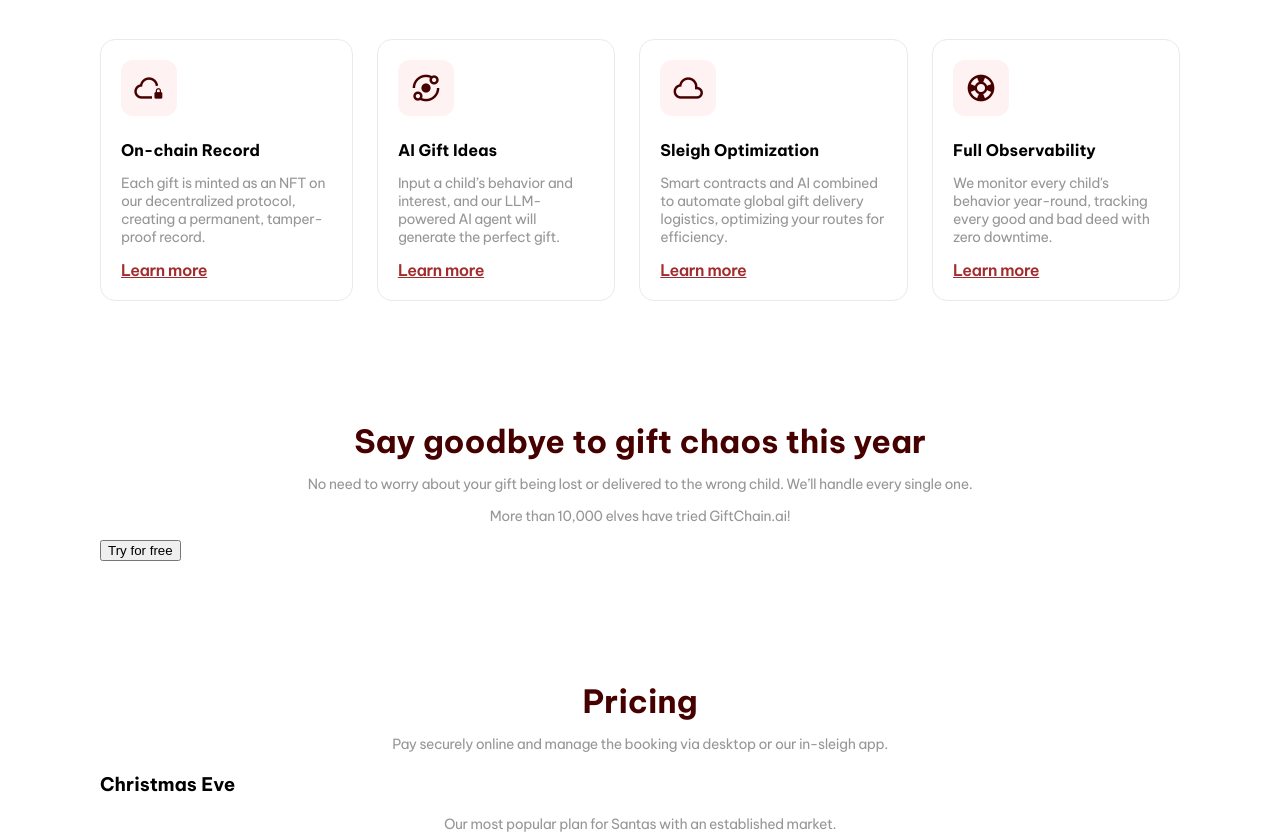
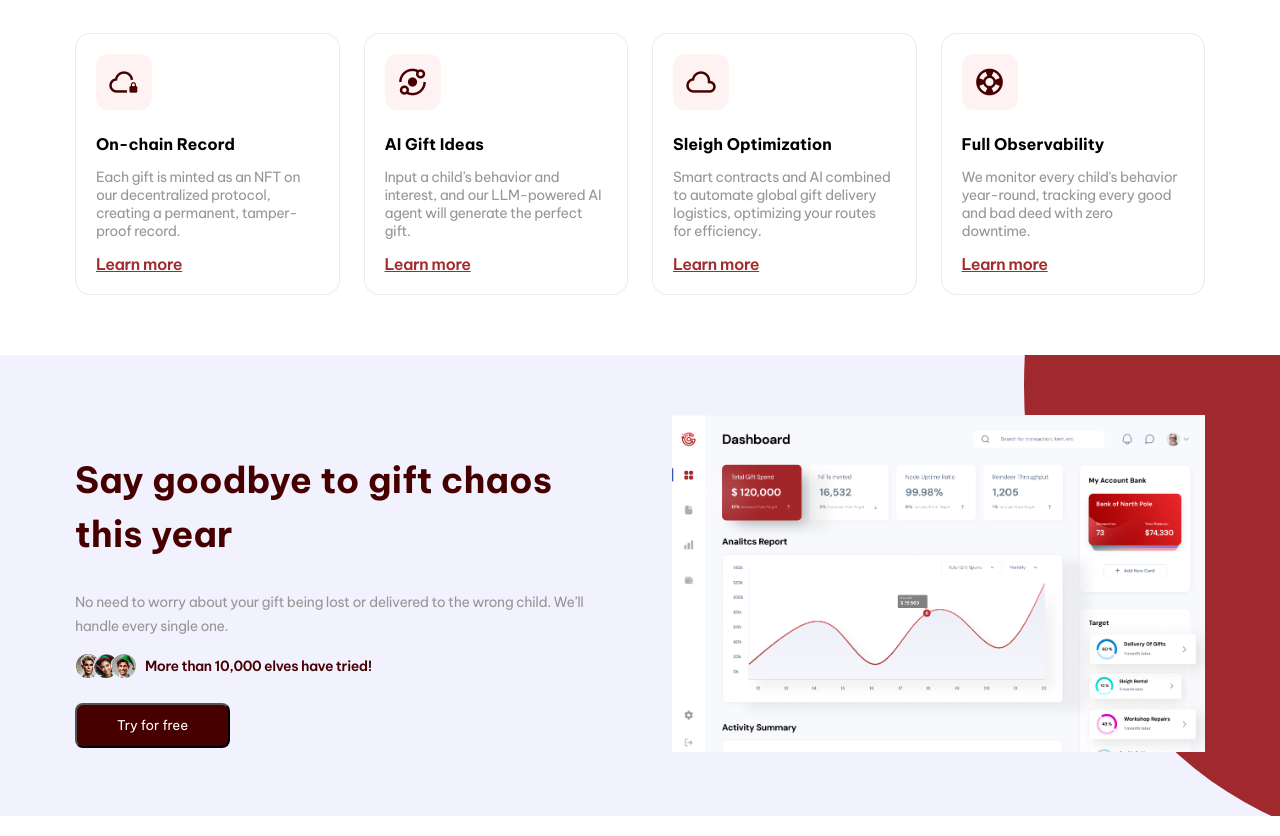
Before and after one commit to shams-shimul/SaaS-Landing-Page-GiftChain, a website built with Vite: page index.html in a window 1280 px wide. Shown: the part 1420-2256 px from the top of the page. Built offline with nearby package versions, Linux system fonts and the light colour scheme.

Commit message:
solution-section done

```diff
--- a/index.css
+++ b/index.css
@@ -1,3 +1,8 @@
+/* UTILITIES */
+.text-center {
+	text-align: center;
+}
+
 /*
 Link to Figma: https://scrimba.com/links/santa-saas-figma
 */
@@ -18,9 +23,13 @@ body {
 	font-style: normal;
 }
 
+button {
+	font-family: inherit;
+}
+
 header {
 	padding: 2.5em;
-	padding-bottom: 4em;
+	padding-bottom: 3.5em;
 	position: relative;
 	overflow: hidden;
 }
@@ -142,7 +151,7 @@ img#hero-img {
 }
 
 section {
-	padding: 60px 100px;
+	padding: 60px 75px;
 }
 
 #product {
@@ -157,14 +166,14 @@ section > h2 {
 }
 
 section p {
-	text-align: center;
 	font-size: 14px;
 	color: #969696;
 	letter-spacing: -0.41px;
 }
 
 section .cards {
-	display: flex;
+	display: grid;
+	grid-template-columns: repeat(4, 1fr);
 	gap: 24px;
 	margin-top: 4em;
 }
@@ -191,11 +200,6 @@ section .cards span {
 section .cards h3 {
 	margin: 0;
 	font-size: 16px;
-	white-space: nowrap;
-}
-
-section .cards p {
-	text-align: left;
 }
 
 section .cards a {
@@ -204,6 +208,88 @@ section .cards a {
 	letter-spacing: -0.41px;
 }
 
+#solution {
+	position: relative;
+	background-color: #f2f2ff;
+	z-index: -2;
+	overflow: hidden;
+	display: flex;
+	align-items: center;
+	gap: 4em;
+}
+
+#solution > * {
+	flex: 1;
+}
+
+#solution img {
+	width: 100%;
+}
+
+#solution::after {
+	content: "";
+	position: absolute;
+	bottom: -30px;
+	right: -40%;
+	width: 60%;
+	height: 200%;
+	border-radius: 50%;
+	background-color: var(--red);
+	z-index: -1;
+}
+
+#solution h2 {
+	font-size: 2.25em;
+	color: var(--dark-red);
+	line-height: 150%;
+}
+
+#solution h2 + p {
+	line-height: 170%;
+}
+
+#elf {
+	display: flex;
+	align-items: center;
+}
+
+#elf-imgs {
+	display: flex;
+}
+
+#elf-imgs img {
+	width: 24px;
+	height: 24px;
+	border-radius: 100%;
+	border: 1px solid #fff2f2;
+	position: relative;
+}
+
+#elf-imgs img:nth-child(2) {
+	left: -8px;
+}
+
+#elf-imgs img:nth-child(3) {
+	left: -16px;
+}
+
+#elf-imgs + p {
+	font-size: 14px;
+	font-weight: 600;
+	color: var(--dark-red);
+	margin: 0;
+	position: relative;
+	left: -8px;
+}
+
+#solution button {
+	margin-top: 24px;
+	background-color: var(--dark-red);
+	color: white;
+	border-radius: 8px;
+	padding: 12px 40px;
+}
+
 #customer img {
 	width: 100px;
 }
--- a/index.html
+++ b/index.html
@@ -1,24 +1,20 @@
 <!DOCTYPE html>
 <html lang="en">
+
   <head>
-		<meta charset="UTF-8" />
-		<meta name="viewport" content="width=device-width, initial-scale=1.0" />
-		<title>
-			GiftChain.ai - AI-Powered Blockchain for Effortless Gift Management
-		</title>
+    <meta charset="UTF-8">
+    <meta name="viewport" content="width=device-width, initial-scale=1.0">
+    <title>GiftChain.ai - AI-Powered Blockchain for Effortless Gift Management</title>
 
     <!-- font -->
-		<link rel="preconnect" href="https://fonts.googleapis.com" />
-		<link rel="preconnect" href="https://fonts.gstatic.com" crossorigin />
+    <link rel="preconnect" href="https://fonts.googleapis.com">
+    <link rel="preconnect" href="https://fonts.gstatic.com" crossorigin>
     <link
       href="https://fonts.googleapis.com/css2?family=Be+Vietnam+Pro:ital,wght@0,100;0,200;0,300;0,400;0,500;0,600;0,700;0,800;0,900;1,100;1,200;1,300;1,400;1,500;1,600;1,700;1,800;1,900&display=swap"
-			rel="stylesheet"
-		/>
+      rel="stylesheet">
     <!-- google icons -->
-		<link
-			rel="stylesheet"
-			href="https://fonts.googleapis.com/css2?family=Material+Symbols+Outlined:opsz,wght,FILL,GRAD@20..48,100..700,0..1,-50..200&icon_names=cloud,cloud_lock,orbit,support"
-		/>
+    <link rel="stylesheet"
+      href="https://fonts.googleapis.com/css2?family=Material+Symbols+Outlined:opsz,wght,FILL,GRAD@20..48,100..700,0..1,-50..200&icon_names=cloud,cloud_lock,orbit,support" />
 
     <!-- styles -->
     <link rel="stylesheet" href="index.css" />
@@ -28,7 +24,7 @@
     <header>
       <nav>
         <div class="logo">
-					<img src="images/logo.svg" alt="GiftChain.ai logo" />
+          <img src="images/logo.svg" alt="GiftChain.ai logo">
           <span>GiftChain.ai</span>
         </div>
         <menu class="nav-menu">
@@ -44,110 +40,91 @@
         </aside>
       </nav>
       <h1>AI-Powered Blockchain for Effortless Gift Management</h1>
-			<p>
-				Scaling holiday logistics through a decentralized proof-of-work protocol
-				with autonomous LLM-powered agents.
+      <p>Scaling holiday logistics through a decentralized proof-of-work protocol with autonomous LLM-powered agents.
       </p>
       <div class="hero-btn-group">
         <button aria-label="Try GiftChain.ai for free">Try for free</button>
         <button aria-label="Watch a demo of GiftChain.ai">Watch a demo</button>
       </div>
-			<img
-				id="hero-img"
-				src="images/dashboard.png"
-				alt="Dashboard screenshot of GiftChain.ai"
-			/>
+      <img id="hero-img" src="images/dashboard.png" alt="Dashboard screenshot of GiftChain.ai">
     </header>
     <main>
       <section id="product">
         <h2>Everything Santas Need In One Platform</h2>
-				<p>
-					We automated Santa's job and added it to the blockchain so that you
-					don’t have to do it.
-				</p>
+        <p class="text-center">We automated Santa's job and added it to the blockchain so that you don’t have to do
+          it.</p>
         <div class="cards">
           <div>
             <div>
               <span class="material-symbols-outlined">cloud_lock</span>
             </div>
             <h3>On-chain Record</h3>
-						<p>
-							Each gift is minted as an NFT on our decentralized protocol,
-							creating a permanent, tamper-proof record.
-						</p>
-						<a
-							href="#on-chain-record"
-							aria-label="Learn more about on-chain records"
-							>Learn more</a
-						>
+            <p>Each gift is minted as an NFT on our decentralized protocol, creating a permanent, tamper-proof
+              record.</p>
+            <a href="#on-chain-record" aria-label="Learn more about on-chain records">Learn more</a>
           </div>
           <div>
             <div>
               <span class="material-symbols-outlined">orbit</span>
             </div>
             <h3>AI Gift Ideas</h3>
-						<p>
-							Input a child’s behavior and interest, and our LLM-powered AI
-							agent will generate the perfect gift.
+            <p>Input a child’s behavior and interest, and our LLM-powered AI agent will generate the perfect
+              gift.
             </p>
-						<a href="#ai-gift-ideas" aria-label="Learn more about AI gift ideas"
-							>Learn more</a
-						>
+            <a href="#ai-gift-ideas" aria-label="Learn more about AI gift ideas">Learn more</a>
           </div>
           <div>
             <div>
               <span class="material-symbols-outlined">cloud</span>
             </div>
             <h3>Sleigh Optimization</h3>
-						<p>
-							Smart contracts and AI combined to automate global gift delivery
-							logistics, optimizing your routes for efficiency.
-						</p>
-						<a
-							href="#sleigh-optimization"
-							aria-label="Learn more about sleigh optimization"
-							>Learn more</a
-						>
+            <p>Smart contracts and AI combined to automate global gift delivery logistics, optimizing your
+              routes
+              for efficiency.</p>
+            <a href="#sleigh-optimization" aria-label="Learn more about sleigh optimization">Learn more</a>
           </div>
           <div>
             <div>
               <span class="material-symbols-outlined">support</span>
             </div>
             <h3>Full Observability</h3>
-						<p>
-							We monitor every child's behavior year-round, tracking every good
-							and bad deed with zero downtime.
+            <p>We monitor every child's behavior year-round, tracking every good and bad deed with zero
+              downtime.
             </p>
-						<a
-							href="#full-observability"
-							aria-label="Learn more about full observability"
-							>Learn more</a
-						>
+            <a href="#full-observability" aria-label="Learn more about full observability">Learn more</a>
           </div>
         </div>
       </section>
       <section id="solution">
+        <div>
           <h2>Say goodbye to gift chaos this year</h2>
+          <p>No need to worry about your gift being lost or delivered to the wrong child. We’ll handle every
+            single
+            one.</p>
+          <div id="elf">
+            <div id="elf-imgs">
+              <img src="images/elf-3.png" alt="elf-1 image" />
+              <img src="images/elf-1.png" alt="elf-2 image" />
+              <img src="images/elf-2.png" alt="elf-3 image" />
+            </div>
             <p>
-					No need to worry about your gift being lost or delivered to the wrong
-					child. We’ll handle every single one.
+              More than 10,000 elves have tried!
             </p>
-				<p>More than 10,000 elves have tried GiftChain.ai!</p>
+          </div>
           <button aria-label="Try GiftChain.ai for free">Try for free</button>
+        </div>
+        <div>
+          <img src="images/dashboard.png" alt="Dashboard screenshot of GiftChain.ai">
+        </div>
       </section>
       <section id="pricing">
         <h2>Pricing</h2>
-				<p>
-					Pay securely online and manage the booking via desktop or our
-					in-sleigh app.
-				</p>
+        <p>Pay securely online and manage the booking via desktop or our in-sleigh app.</p>
         <div>
           <h3>Christmas Eve</h3>
           <p>Our most popular plan for Santas with an established market.</p>
           <p>$12/month</p>
-					<button aria-label="Select the Christmas Eve pricing plan">
-						Select plan
-					</button>
+          <button aria-label="Select the Christmas Eve pricing plan">Select plan</button>
           <ul>
             <li>Unlimited collections</li>
             <li>Worldwide accessibility</li>
@@ -163,20 +140,19 @@
         <h2>GiftChain is loved by users</h2>
         <div>
           <h3>Holly Snowfield</h3>
-					<img src="images/elf-1.png" aria="Headshot of a customer" />
+          <img src="images/elf-1.png" aria="Headshot of a customer">
           <p>Chief Toy Innovator</p>
           <blockquote>
-						Before GiftChain.ai, I had to write the gifts in a book by hand.
-						Now, simply spin up a child-specific smart contract, authorize my
-						Elf Wallet with a 12-step SantaMask authentication, mint a
-						behavior-driven NFT for each gift, wrap it in an IBFS hash, and sign
-						the transaction with my cold storage Elf Vault.
+            Before GiftChain.ai, I had to write the gifts in a book by hand. Now, simply spin up a
+            child-specific smart contract, authorize my Elf Wallet with a 12-step SantaMask authentication, mint
+            a behavior-driven NFT for each gift, wrap it in an IBFS hash, and sign the transaction with my cold
+            storage Elf Vault.
           </blockquote>
         </div>
       </section>
     </main>
     <footer>
-			<img src="images/logo.svg" alt="GiftChain.ai logo" />
+      <img src="images/logo.svg" alt="GiftChain.ai logo">
       <span>GiftChain.ai</span>
       <p>Manage gifts easily. Everywhere, every time.</p>
       <div>
@@ -205,4 +181,5 @@
       </div>
     </footer>
   </body>
+
 </html>
```
Lines whose indentation alone changed are shown as unchanged.
